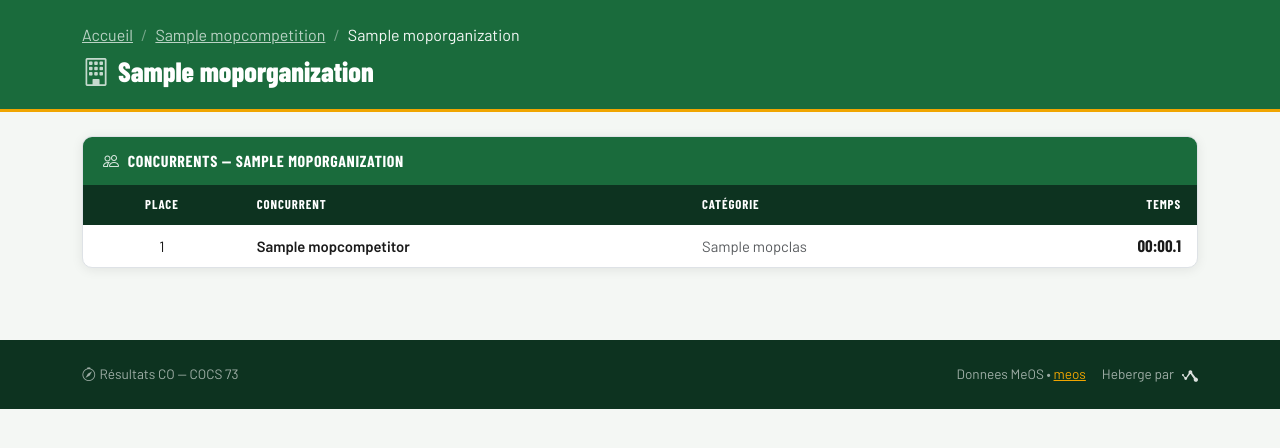
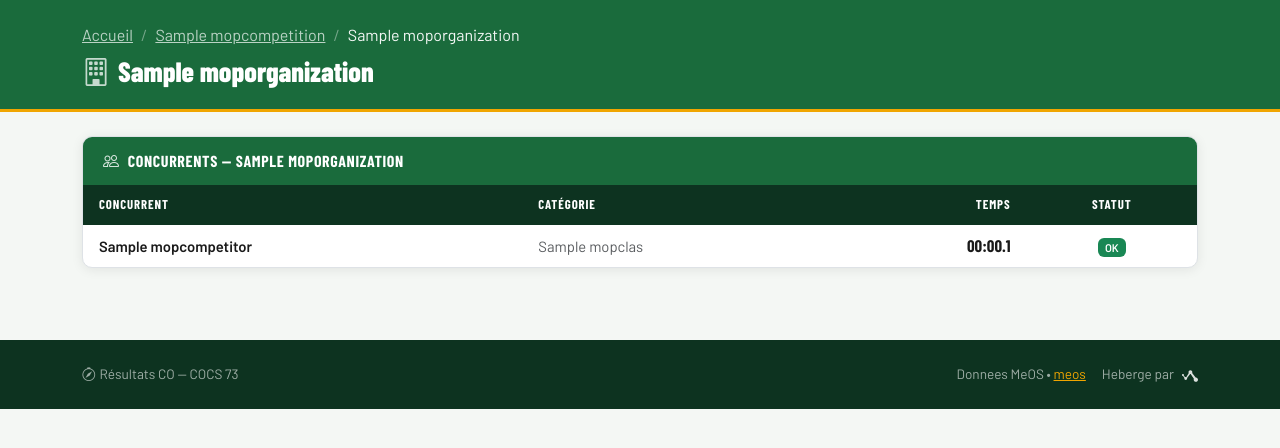
Before and after one commit to Jolatomme/MeOSDjango, a Django app: page /competition/1/org/1/ in a window 1280 px wide. Shown: the part 66-514 px from the top of the page. Run offline with Django 5.2, Linux system fonts and the light colour scheme; tables that the repository leaves empty hold one stand-in row (values such as "Sample post"); parts of the project's set-up code (start-up, migrations or seed data) failed here and were passed over; some libraries are stand-ins or nearby versions.

Commit message:
Revert to previous version

```diff
--- a/results/templates/results/org_results.html
+++ b/results/templates/results/org_results.html
@@ -25,18 +25,15 @@
     <table class="results-table">
       <thead>
         <tr>
-          <th class="text-center">Place</th>
           <th>Concurrent</th>
           <th>Catégorie</th>
           <th class="text-end">Temps</th>
+          <th class="text-center">Statut</th>
         </tr>
       </thead>
       <tbody>
         {% for comp in competitors %}
         <tr>
-          <td class="text-center">
-            {% if comp.place %}{{ comp.place }}{% else %}<span class="badge bg-{{ comp.stat|status_badge }}">{{ comp.stat|status_label }}</span>{% endif %}
-          </td>
           <td class="runner-name">
             <a href="{% url 'results:competitor_detail' competition.cid comp.id %}">{{ comp.name }}</a>
           </td>
@@ -49,6 +46,9 @@
           <td class="text-end time-col">
             {% if comp.is_ok %}{{ comp.rt|meos_time }}{% else %}<span class="text-muted">—</span>{% endif %}
           </td>
+          <td class="text-center">
+            <span class="badge bg-{{ comp.stat|status_badge }}">{{ comp.stat|status_label }}</span>
+          </td>
         </tr>
         {% empty %}
         <tr><td colspan="4" class="text-center text-muted p-4">Aucun concurrent.</td></tr>
--- a/results/views.py
+++ b/results/views.py
@@ -322,63 +322,18 @@ def competitor_detail(request, cid, competitor_id):
 # ─── Résultats par organisation ───────────────────────────────────────────────
 
 def org_results(request, cid, org_id):
-    from collections import defaultdict
-    from .models import STAT_UNKNOWN, STAT_MP, STAT_DNF, STAT_DNS
-
     competition  = get_object_or_404(Mopcompetition, cid=cid)
     organization = get_object_or_404(Moporganization, cid=cid, id=org_id)
 
-    competitors = Mopcompetitor.objects.filter(cid=cid, org=org_id)
+    competitors = Mopcompetitor.objects.filter(cid=cid, org=org_id).order_by('cls', 'rt')
     class_map   = {c.id: c for c in Mopclass.objects.filter(cid=cid)}
     for c in competitors:
         c.class_obj = class_map.get(c.cls)
 
-    # Grouper par classe
-    by_class = defaultdict(list)
-    for comp in competitors:
-        by_class[comp.cls].append(comp)
-
-    # Trier les classes par ord ascendant
-    classes = sorted(class_map.values(), key=lambda c: c.ord)
-
-    # Ordre des statuts pour ceux sans temps
-    status_order = {
-        STAT_UNKNOWN: 1,  # NC
-        STAT_MP: 2,       # PM
-        STAT_DNF: 3,      # Abandons
-        STAT_DNS: 4,      # Non partants
-    }
-
-    sorted_competitors = []
-    for cls in classes:
-        comps = by_class[cls.id]
-        with_time = [c for c in comps if c.is_ok]
-        without_time = [c for c in comps if not c.is_ok]
-
-        # Trier with_time par rt asc
-        with_time.sort(key=lambda c: c.rt)
-
-        # Assigner places
-        place = 1
-        i = 0
-        while i < len(with_time):
-            current_rt = with_time[i].rt
-            start = i
-            while i < len(with_time) and with_time[i].rt == current_rt:
-                with_time[i].place = place
-                i += 1
-            place += (i - start)
-
-        # Trier without_time par status_order puis nom
-        without_time.sort(key=lambda c: (status_order.get(c.stat, 99), c.name))
-
-        # Ajouter à la liste
-        sorted_competitors.extend(with_time + without_time)
-
     return render(request, 'results/org_results.html', {
         'competition':  competition,
         'organization': organization,
-        'competitors':  sorted_competitors,
+        'competitors':  competitors,
     })
 
 
```
Also changed, not shown: results/tests/test_views.py (+0 -49 lines).
